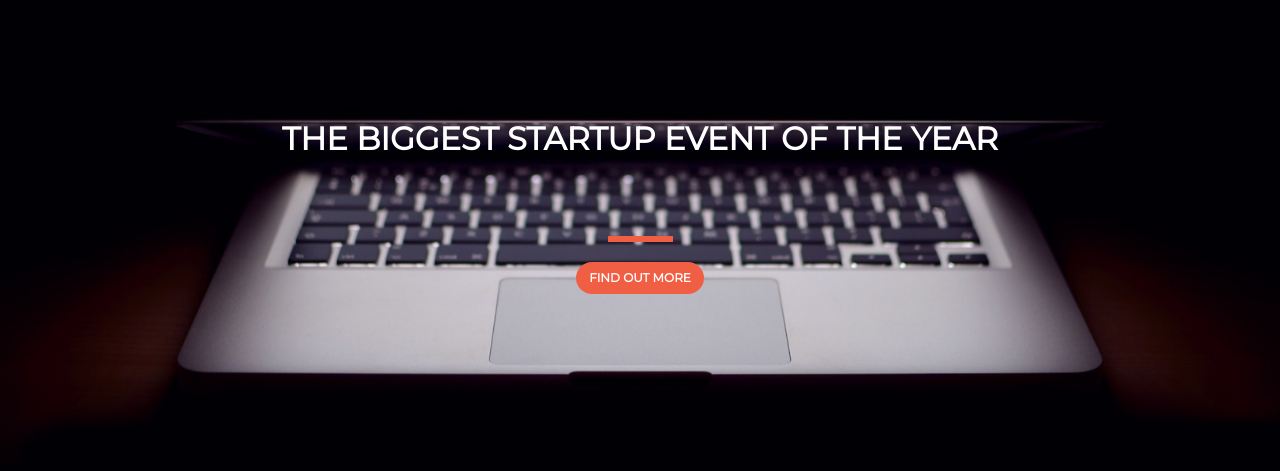
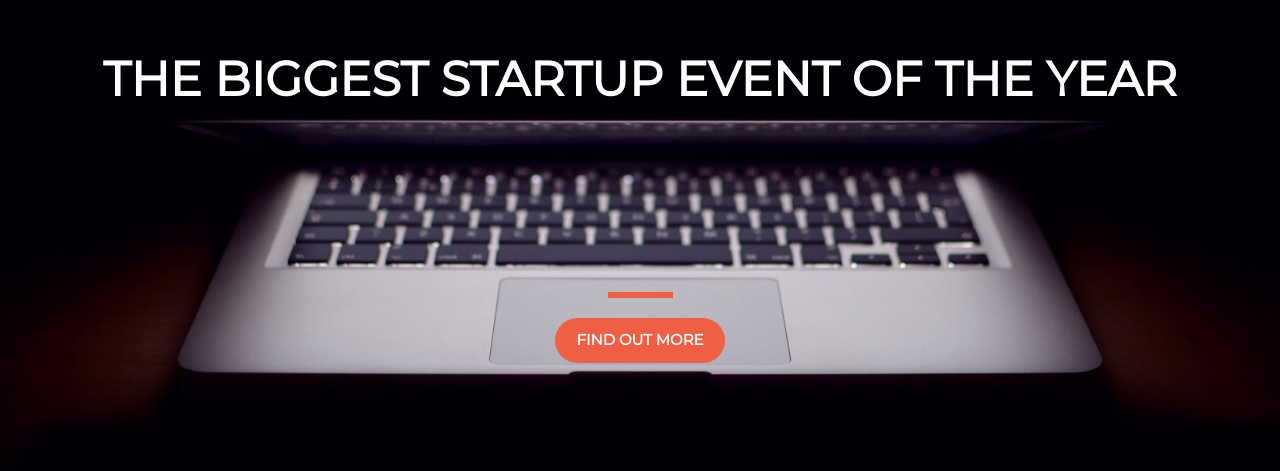
Before and after one commit to ishanarola/bootstrapstartup, a plain HTML site: page index.html in a window 1280 px wide. Shown: the part 193-664 px from the top of the page. Drawn offline with nearby package versions, Linux system fonts and the light colour scheme.

Commit message:
Update style.css

```diff
--- a/style.css
+++ b/style.css
@@ -14,7 +14,7 @@ html {
 
 .centerTxt{
   color:white;
-  font-size:2rem;
+  font-size:3rem;
 }
 
 .btn{
@@ -26,6 +26,8 @@ html {
   }
 
 .btn-warning{
+      padding: 10px 20px;
+    font-size: 15px;
   background-color: #f05f44;
   border-color: transparent;
   --bs-btn-hover-bg: #ee4b08;
@@ -40,7 +42,7 @@ html {
   padding:1rem 2rem;
 }
 hr {
-    margin: 70px auto 20px;
+    margin: 175px auto 20px;
     color: #F05F44;
     border: 3px solid #F05F44;
     max-width: 65px;
```
